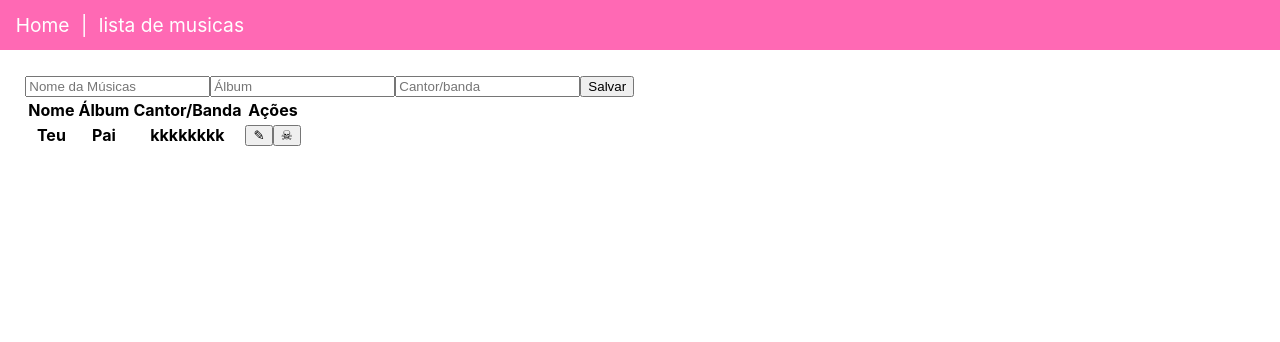
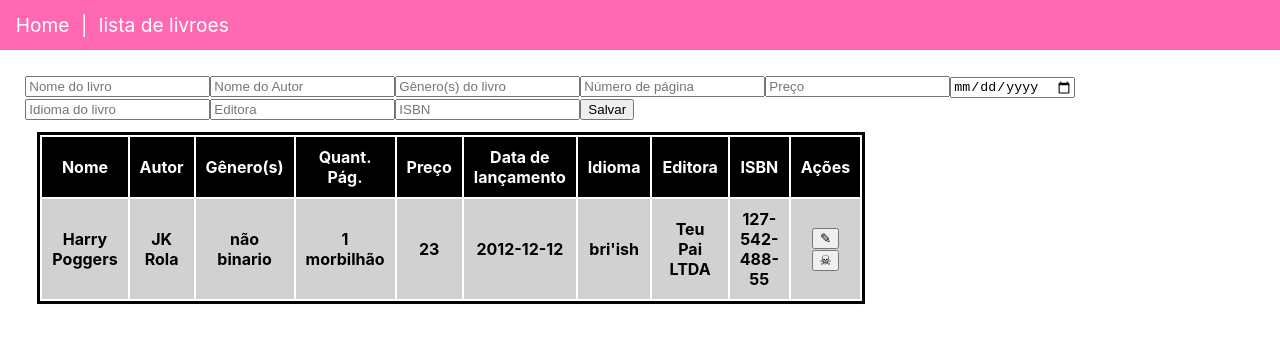
Before and after one commit to PauloK3tchup/lista2-o-inimigo-agora-e-ovo, a Vue app: page /musica in a window 1280 px wide. Shown: the top 342 px of the page. Built offline with nearby package versions, Linux system fonts and the light colour scheme.

Commit message:
ai pai para

```diff
--- a/index.html
+++ b/index.html
@@ -4,7 +4,7 @@
     <meta charset="UTF-8" />
     <link rel="icon" href="/favicon.ico" />
     <meta name="viewport" content="width=device-width, initial-scale=1.0" />
-    <title>Vite App</title>
+    <title>App de Gerenciamento Livral</title>
   </head>
   <body>
     <div id="app"></div>
--- a/src/components/HeaderComp.vue
+++ b/src/components/HeaderComp.vue
@@ -4,7 +4,7 @@
     <span> | </span>
     <span
       ><RouterLink to="/musica" class="botão">
-        lista de musicas
+        lista de livroes
       </RouterLink></span
     >
   </header>
--- a/src/views/HomeView.vue
+++ b/src/views/HomeView.vue
@@ -1,35 +1,35 @@
 <script>
-export default {
-  data() {
-    return {
-      nova_coisa: "",
-      coisas: [{ nome: "Teu pai", obs: "Ele não existekkkk" }],
-    };
-  },
-  methods: {
-    salvar() {
-      if (this.nova_coisa !== "" && this.nova_obs !== "") {
-        const nova_obs = this.nova_obs;
-        this.coisas.push({
-          nome: this.nova_coisa,
-          obs: nova_obs,
-        });
-        this.nova_coisa = "";
-        this.nova_obs = "";
-      } else {
-        alert("cu");
-      }
-    },
-    excluir(coisa) {
-      const indice = this.coisas.indexOf(coisa);
-      this.coisas.splice(indice, 1);
-    },
-  },
-};
+// export default {
+//   data() {
+//     return {
+//       nova_coisa: "",
+//       coisas: [{ nome: "Teu pai", obs: "Ele não existekkkk" }],
+//     };
+//   },
+//   methods: {
+//     salvar() {
+//       if (this.nova_coisa !== "" && this.nova_obs !== "") {
+//         const nova_obs = this.nova_obs;
+//         this.coisas.push({
+//           nome: this.nova_coisa,
+//           obs: nova_obs,
+//         });
+//         this.nova_coisa = "";
+//         this.nova_obs = "";
+//       } else {
+//         alert("cu");
+//       }
+//     },
+//     excluir(coisa) {
+//       const indice = this.coisas.indexOf(coisa);
+//       this.coisas.splice(indice, 1);
+//     },
+//   },
+// };
 </script>
 <template>
   <main>
-    <div class="inputs">
+    <!-- <div class="inputs">
       <input
         type="text"
         placeholder="Nome da coisa"
@@ -66,6 +66,7 @@ export default {
           </tr>
         </tbody>
       </table>
-    </div>
+    </div> -->
+    <h1>Seja bem viado</h1>
   </main>
 </template>
--- a/src/views/MusicaView.vue
+++ b/src/views/MusicaView.vue
@@ -2,34 +2,56 @@
 export default {
   data() {
     return {
-      nova_musica: "",
-      musicas: [{ nome: "Teu", album: "Pai", banda: "kkkkkkkk" }],
+      novo_livro: "",
+      novo_genero: "",
+      novo_n_pag: "",
+      novo_preco: "",
+      novo_idioma: "",
+      nova_editora: "",
+      novo_isbn: "",
+      livros: [{ nome: "Harry Poggers", autor: "JK Rola", genero: "não binario", paginas: "1 morbilhão", preco: "23", data: "2012-12-12", idioma: "bri'ish", editora: "Teu Pai LTDA", isbn: "127-542-488-55" }],
     };
   },
   methods: {
     salvar() {
       if (
-        this.nova_musica !== "" &&
-        this.novo_album !== "" &&
-        this.nova_banda !== ""
+        this.novo_livro !== "" &&
+        this.novo_autor !== "" &&
+        this.novo_genero !== "" &&
+        this.novo_n_pag !== "" &&
+        this.novo_preco !== "" &&
+        this.novo_idioma !== "" &&
+        this.nova_editora !== "" &&
+        this.novo_isbn !== ""
       ) {
-        const novo_album = this.novo_album;
-        const nova_banda = this.nova_banda;
-        this.musicas.push({
-          nome: this.nova_musica,
-          album: novo_album,
-          banda: nova_banda,
+        const novo_autor = this.novo_autor;
+        const novo_genero = this.novo_genero;
+        this.livros.push({
+          nome: this.novo_livro,
+          autor: this.novo_autor,
+          genero: this.novo_genero,
+          paginas: this.novo_n_pag,
+          preco: this.novo_preco,
+          data: this.nova_data,
+          idioma: this.novo_idioma,
+          editora: this.nova_editora,
+          isbn: this.novo_isbn,
         });
-        this.nova_musica = "";
-        this.novo_album = "";
-        this.nova_banda = "";
+        this.novo_livro == ""
+        this.novo_autor == ""
+        this.novo_genero == ""
+        this.novo_n_pag == ""
+        this.novo_preco == ""
+        this.novo_idioma == ""
+        this.nova_editora == ""
+        this.novo_isbn == ""
       } else {
         alert("cu");
       }
     },
-    excluir(musica) {
-      const indice = this.musicas.indexOf(musica);
-      this.musicas.splice(indice, 1);
+    excluir(livro) {
+      const indice = this.livros.indexOf(livro);
+      this.livros.splice(indice, 1);
     },
   },
 };
@@ -39,23 +61,65 @@ export default {
     <div class="inputs">
       <input
         type="text"
-        placeholder="Nome da Músicas"
-        id="nome_musica"
-        v-model="nova_musica"
+        placeholder="Nome do livro"
+        id="nome_livro"
+        v-model="novo_livro"
         @keypress.enter="salvar"
       />
       <input
         type="text"
-        placeholder="Álbum"
-        id="nome_albun"
-        v-model="novo_album"
+        placeholder="Nome do Autor"
+        id="nome_autor"
+        v-model="novo_autor"
         @keypress.enter="salvar"
       />
       <input
         type="text"
-        placeholder="Cantor/banda"
-        id="nome_banda"
-        v-model="nova_banda"
+        placeholder="Gênero(s) do livro"
+        id="nome_genero"
+        v-model="novo_genero"
+        @keypress.enter="salvar"
+      />
+        <input
+        type="number"
+        placeholder="Número de página"
+        id="n_paginas"
+        v-model="novo_n_pag"
+        @keypress.enter="salvar"
+      />
+      <input
+        type="number"
+        placeholder="Preço"
+        id="n_preco"
+        v-model="novo_preco"
+        @keypress.enter="salvar"
+      />
+      <input
+        type="date"
+        placeholder="Data de lançamento"
+        id="n_data"
+        v-model="nova_data"
+        @keypress.enter="salvar"
+      />
+      <input
+        type="text"
+        placeholder="Idioma do livro"
+        id="nome_idioma"
+        v-model="novo_idioma"
+        @keypress.enter="salvar"
+      />
+      <input
+        type="text"
+        placeholder="Editora"
+        id="nome_editora"
+        v-model="nova_editora"
+        @keypress.enter="salvar"
+      />
+      <input
+        type="number"
+        placeholder="ISBN"
+        id="ISBN"
+        v-model="novo_isbn"
         @keypress.enter="salvar"
       />
       <button @click="salvar">Salvar</button>
@@ -65,19 +129,31 @@ export default {
         <thead>
           <tr>
             <th>Nome</th>
-            <th>Álbum</th>
-            <th>Cantor/Banda</th>
+            <th>Autor</th>
+            <th>Gênero(s)</th>
+            <th>Quant. Pág.</th>
+            <th>Preço</th>
+            <th>Data de lançamento</th>
+            <th>Idioma</th>
+            <th>Editora</th>
+            <th>ISBN</th>
             <th>Ações</th>
           </tr>
         </thead>
         <tbody>
-          <tr v-for="musica in musicas" :key="musica.nome">
-            <th>{{ musica.nome }}</th>
-            <th>{{ musica.album }}</th>
-            <th>{{ musica.banda }}</th>
+          <tr v-for="livro in livros" :key="livro.nome">
+            <th>{{ livro.nome }}</th>
+            <th>{{ livro.autor }}</th>
+            <th>{{ livro.genero }}</th>
+            <th>{{ livro.paginas }}</th>
+            <th>{{ livro.preco }}</th>
+            <th>{{ livro.data }}</th>
+            <th>{{ livro.idioma }}</th>
+            <th>{{ livro.editora }}</th>
+            <th>{{ livro.isbn }}</th>
             <th>
               <button>✎</button>
-              <button @click="excluir(musica)">☠</button>
+              <button @click="excluir(livro)">☠</button>
             </th>
           </tr>
         </tbody>
@@ -85,3 +161,30 @@ export default {
     </div>
   </main>
 </template>
+<style scoped>
+  table {
+    width: 50%;
+    box-shadow: rgba(0, 0, 0, 0.16) 0px 1px 4px, rgb(0, 0, 0) 0px 0px 0px 3px;
+    text-align: center;
+    margin: 15px;
+  }
+
+  table thead {
+    background-color: rgb(0, 0, 0);
+    color: white;
+  }
+
+  table thead th {
+    font-weight: bolder;
+  }
+
+  table tbody tr:nth-child(odd) {
+    background-color: rgb(209, 209, 209);
+    color: rgb(0, 0, 0);
+  }
+
+  th{
+    padding: 10px;
+    width: fit-content;
+  }
+</style>
```
